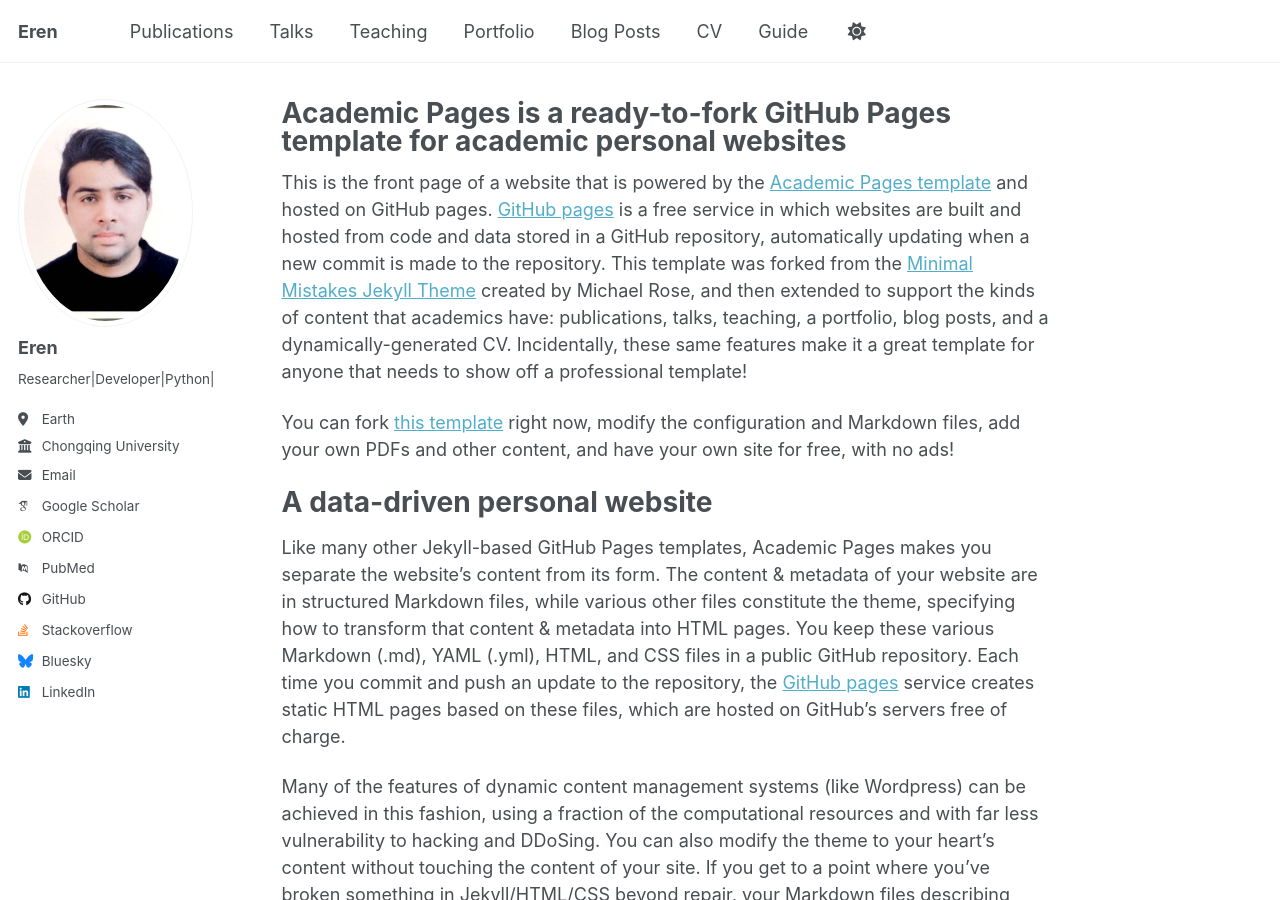
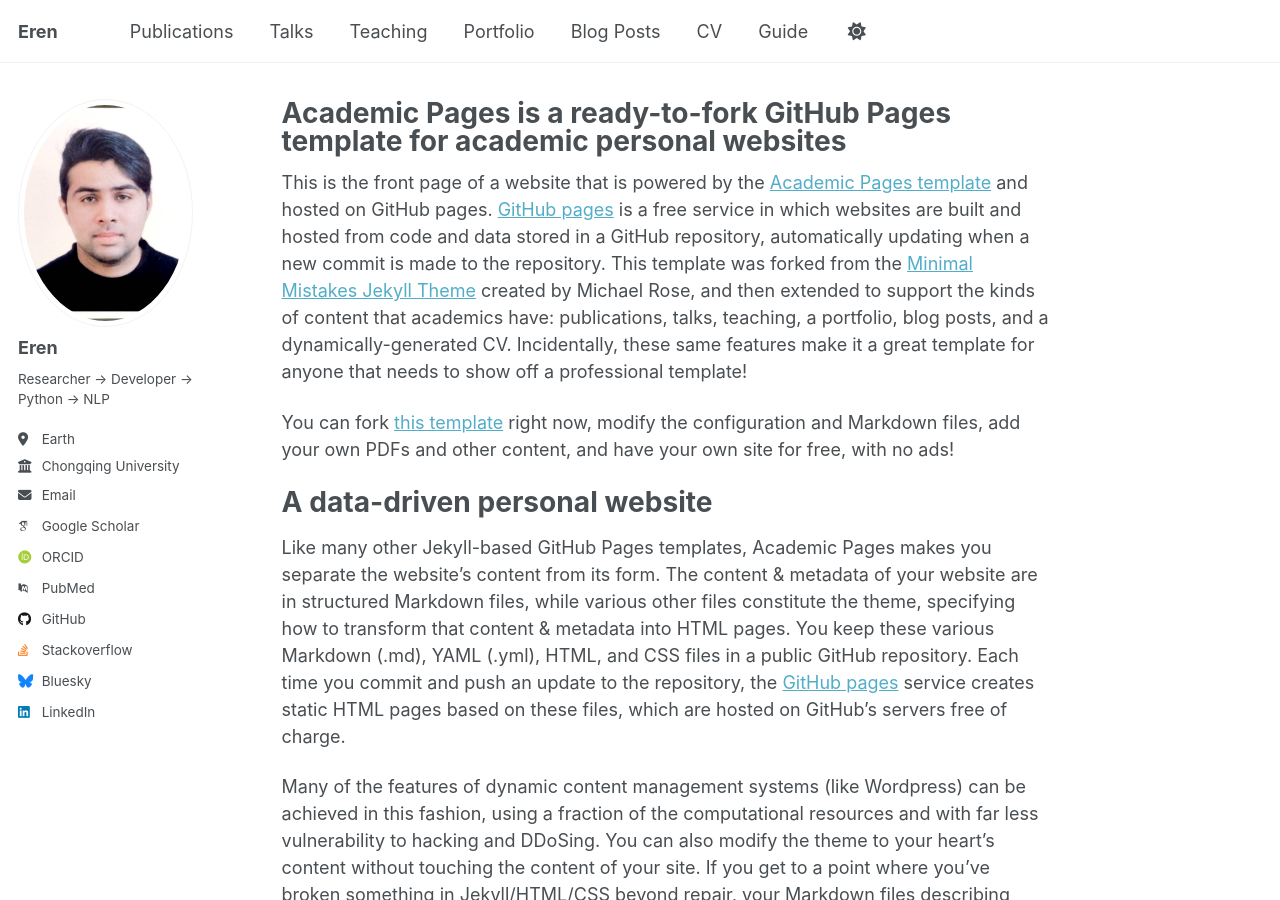
Before and after one commit to uroosehar/uroosehar.github.io, a Jekyll site: the page built from _pages/about.md, in a window 1280 px wide and 900 px high. Built offline with Jekyll 4.4.1, drawn with Linux system fonts in a browser that asks for light colours; some web fonts are replaced; a script that is not in the unit is left out.

```diff
--- a/_config.yml
+++ b/_config.yml
@@ -25,7 +25,7 @@ author:
   avatar           : "profile.jpg"
   name             : "Eren"
   pronouns         : # example: "she/her"
-  bio              : "Researcher|Developer|Python|NLP"
+  bio              : "Researcher -> Developer -> Python -> NLP"
   location         : "Earth"
   employer         : "Chongqing University"
   uri              : # URL
```
